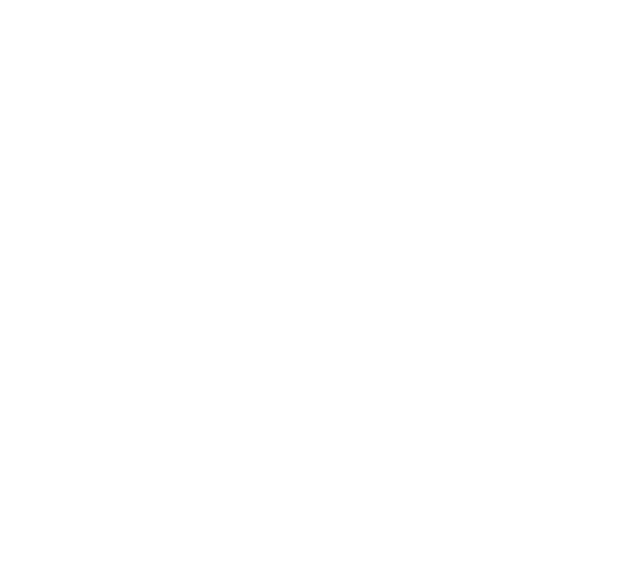
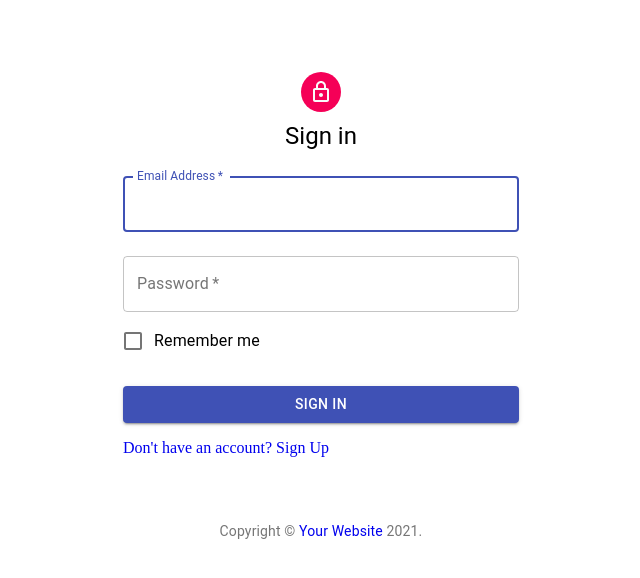
Before and after one commit to SummerTinio/MFE, a React app in the folder auth/: page / in a window 1280 px wide. Shown: the top 578 px of the page, without its empty margins (319-959 px from the left). Built offline with nearby package versions, Linux system fonts and the light colour scheme.

Commit message:
fix non-rendering of auth component on path="/"

```diff
--- a/auth/src/App.js
+++ b/auth/src/App.js
@@ -26,8 +26,9 @@ const App = function MarketingComponent({ history }) {
       <StylesProvider generateClassName={generateClassName}>
         <Router history={history}>
           <Switch>
-            <Route path="/auth/signin" component={SignIn} />
-            <Route path="/auth/signup" component={SignUp} />
+            <Route exact path="/" component={SignIn} />
+            <Route exact path="/auth/signin" component={SignIn} />
+            <Route exact path="/auth/signup" component={SignUp} />
           </Switch>
         </Router>
       </StylesProvider>
```
